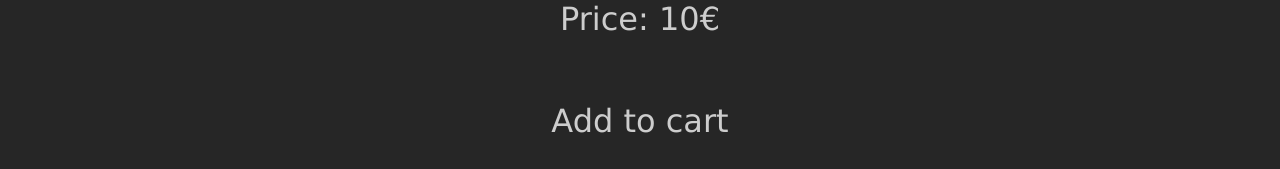
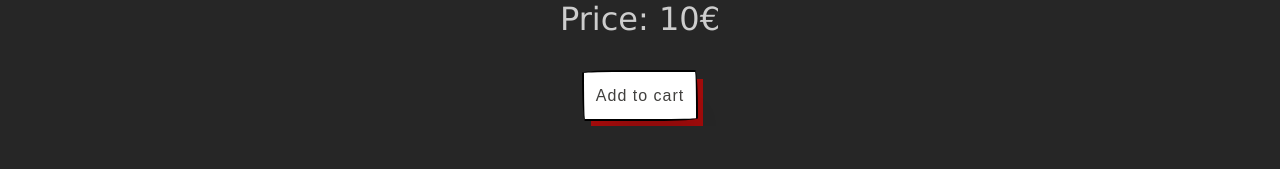
Before and after one commit to WildCodeSchool/2023-03-JS-Remote-Wild_Impact_Project-2_Team_C, a React (Vite) app in the folder frontend/: page / in a window 1280 px wide. Shown: the part 902-1071 px from the top of the page. After the commit the page ends 1028 px from the top, so only its background shows below. Built offline with nearby package versions, Linux system fonts and the light colour scheme; a web font is replaced by a local one.

Commit message:
Description page ajout bouton (style à revoir)

```diff
--- a/frontend/src/pages/DescriptionPage.jsx
+++ b/frontend/src/pages/DescriptionPage.jsx
@@ -17,7 +17,9 @@ function DescriptionPage() {
       <p className="descFilmOverview">{film.overview}</p>
       <p className="descVoteAverage">Vote average: {film.vote_average}/10</p>
       <p className="descPrice">Price: {film.price}€</p>
-      <p className="descAddToCart">Add to cart</p>
+      <button type="button" className="descAddToCart">
+        Add to cart
+      </button>
     </div>
   );
 }
--- a/frontend/src/styles/DescriptionPage.scss
+++ b/frontend/src/styles/DescriptionPage.scss
@@ -21,3 +21,81 @@ p {
   font-family: $font-family-text;
   font-size: 2rem;
 }
+
+button {
+  font-size: 16px;
+  font-weight: 200;
+  letter-spacing: 1px;
+  padding: 13px 20px 13px;
+  outline: 0;
+  border: 1px solid black;
+  cursor: pointer;
+  position: relative;
+  background-color: rgba(0, 0, 0, 0);
+  user-select: none;
+  -webkit-user-select: none;
+  touch-action: manipulation;
+}
+
+button:after {
+  content: "";
+  background-color: #a10b0b;
+  width: 100%;
+  z-index: -1;
+  position: absolute;
+  height: 100%;
+  top: 7px;
+  left: 7px;
+  transition: 0.2s;
+}
+
+button:hover:after {
+  top: 0px;
+  left: 0px;
+}
+
+@media (min-width: 768px) {
+  button {
+    padding: 13px 50px 13px;
+  }
+}
+
+button {
+  font-family: $font-family-text;align-self: center;
+  background-color: #fff;
+  background-image: none;
+  background-position: 0 90%;
+  background-repeat: repeat no-repeat;
+  background-size: 4px 3px;
+  border-radius: 15px 225px 255px 15px 15px 255px 225px 15px;
+  border-style: solid;
+  border-width: 2px;
+  box-shadow: rgba(0, 0, 0, .2) 15px 28px 25px -18px;
+  box-sizing: border-box;
+  color: #41403e;
+  cursor: pointer;
+  display: inline-block;
+  font-family: Neucha, sans-serif;
+  font-size: 1rem;
+  line-height: 23px;
+  outline: none;
+  padding: .75rem;
+  text-decoration: none;
+  transition: all 235ms ease-in-out;
+  border-bottom-left-radius: 15px 255px;
+  border-bottom-right-radius: 225px 15px;
+  border-top-left-radius: 255px 15px;
+  border-top-right-radius: 15px 225px;
+  user-select: none;
+  -webkit-user-select: none;
+  touch-action: manipulation;
+}
+
+button:hover {
+  box-shadow: rgba(226, 220, 220, 0.3) 2px 8px 8px -5px;
+  transform: translate3d(0, 2px, 0);
+}
+
+button:focus {
+  box-shadow: rgba(182, 177, 177, 0.3) 2px 8px 4px -6px;
+}
```
